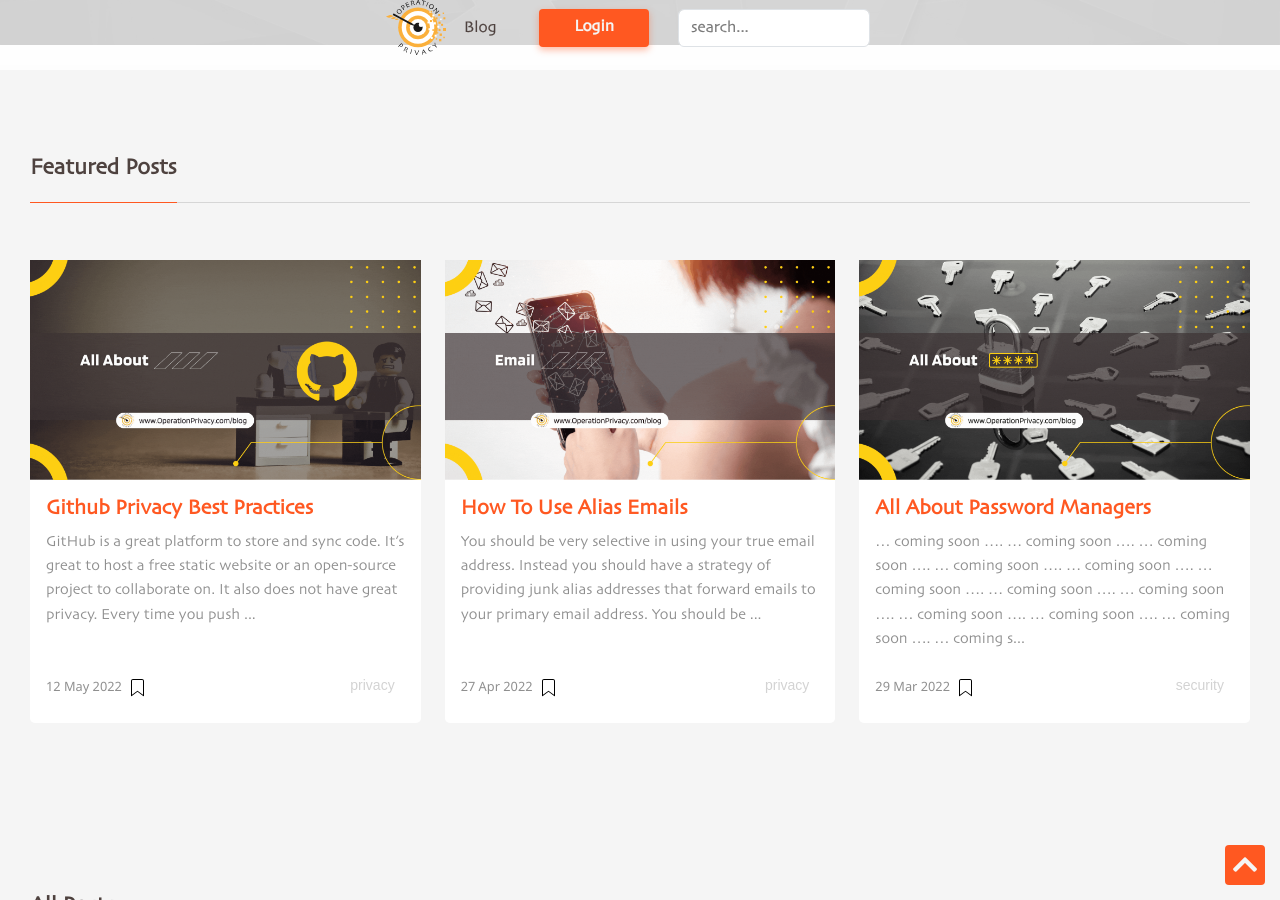
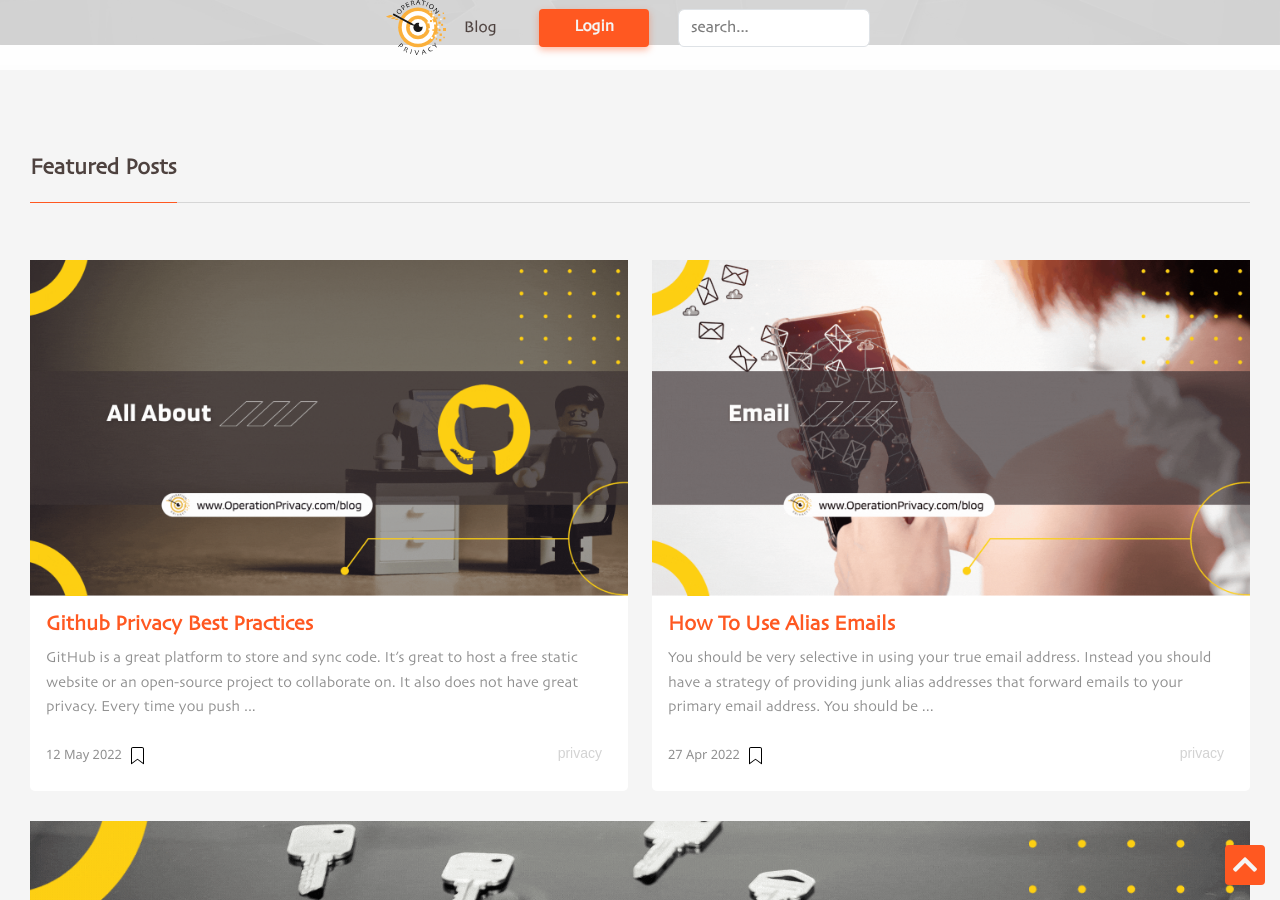
Before and after one commit to 0perationPrivacy/blog, a Jekyll site: the page built from index.html, in a window 1280 px wide and 900 px high, scrolled down 315 px. Built offline with Jekyll 4.4.1, drawn with Linux system fonts in a browser that asks for light colours; the list of posts is cut into pages by our own code.

Commit message:
featured-posts width

```diff
--- a/assets/style.css
+++ b/assets/style.css
@@ -848,3 +848,6 @@ button.close {
 code {
     color: #d05810;
 }
+.featured-posts > .row > div {
+    flex: 2 2 50%;
+  }
```
